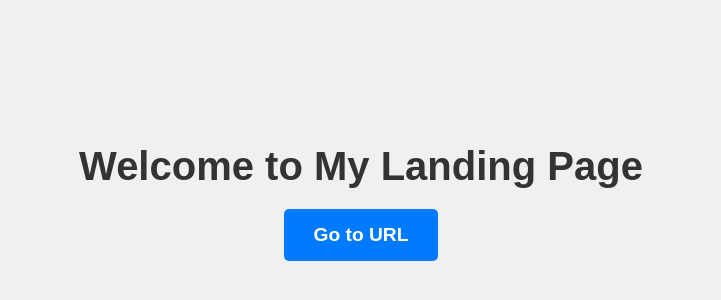
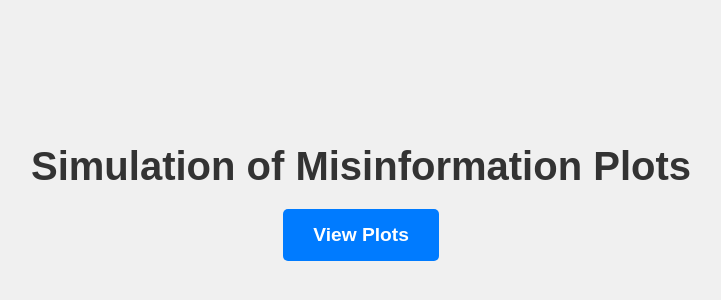
Before and after one commit to PennDraken/SCS-webpage, a plain HTML site: page index.html in a window 1280 px wide. Shown: the part 198-498 px from the top of the page, without its empty margins (279-1000 px from the left). Drawn offline with Linux system fonts and the light colour scheme.

Commit message:
Update index.html

```diff
--- a/index.html
+++ b/index.html
@@ -55,8 +55,8 @@
 </head>
 <body>
     <div class="centered-container">
-        <h1>Welcome to My Landing Page</h1>
-        <a href="https://www.example.com" target="_blank">Go to URL</a>
+        <h1>Simulation of Misinformation Plots</h1>
+        <a href="https://www.example.com" target="_blank">View Plots</a>
     </div>
 </body>
 </html>
```
